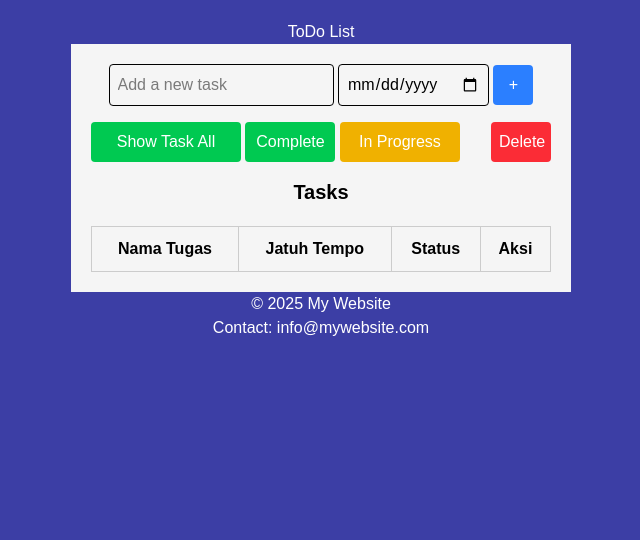
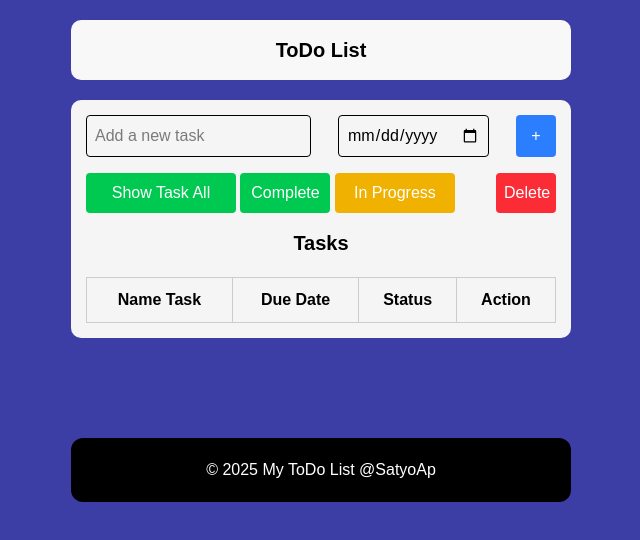
Before and after one commit to Revou-Coding-Camp/codingcamp-7-jul-25-SatyoAp, a plain HTML site: page index.html in a window 1280 px wide. Shown: the whole page, without its empty margins (319-959 px from the left). Drawn offline with nearby package versions, Linux system fonts and the light colour scheme.

Commit message:
edit style

```diff
--- a/css/style.css
+++ b/css/style.css
@@ -6,10 +6,22 @@ body {
   color: #ffffff;
   text-align: center;
 }
+header {
+  background-color: #f8f8f8;
+  padding: 15px;
+  border-radius: 10px;
+  margin-bottom: 20px;
+  font-weight: bold;
+  width: 500px;
+  justify-self: center;
+  font-size: 20px;
+  color: black;
+}
 
 main {
   background-color: whitesmoke;
-  padding: 20px;
+  padding: 15px;
+  border-radius: 10px;
   width: 500px;
   justify-self: center;
   color: black;
--- a/index.html
+++ b/index.html
@@ -12,7 +12,7 @@
       <h1>ToDo List</h1>
     </header>
     <main>
-      <form id="task-form">
+      <form id="task-form" class="flex flex-row gap-4 place-content-between">
         <input
           type="text"
           class="border rounded p-2"
@@ -49,18 +49,17 @@
         <table>
     <thead>
       <tr>
-        <th>Nama Tugas</th>
-        <th>Jatuh Tempo</th>
+        <th>Name Task</th>
+        <th>Due Date</th>
         <th>Status</th>
-        <th>Aksi</th>
+        <th>Action</th>
       </tr>
     </thead>
     <tbody id="task-items"></tbody>
   </table>
     </main>
-    <footer>
-      <p>&copy; 2025 My Website</p>
-      <p>Contact: <a href="mailto:info@mywebsite.com">info@mywebsite.com</a></p>
+    <footer class="text-center mt-25 bg-black p-5 rounded-xl w-[500px] justify-self-center mx-auto">
+      <p>&copy; 2025 My ToDo List @SatyoAp</p>
     </footer>
   </body>
   <script src="js/script.js"></script>
```
